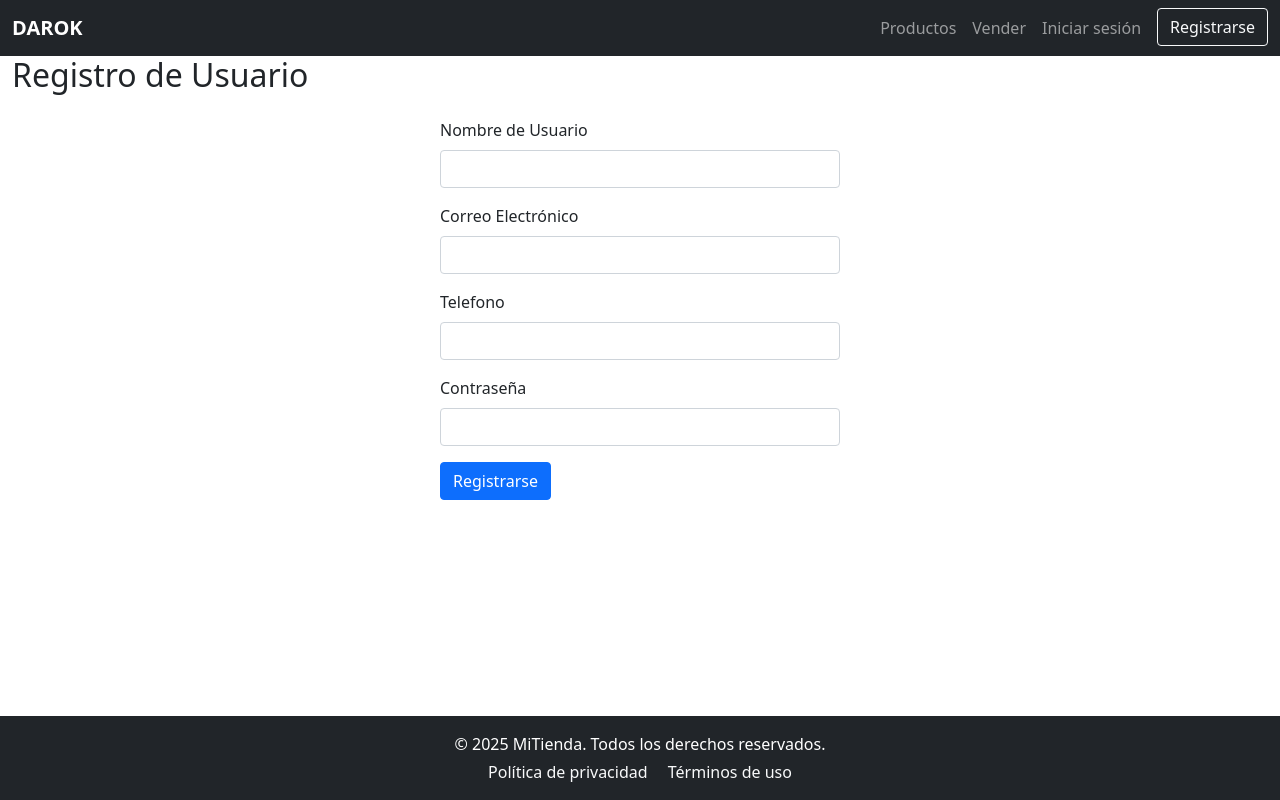
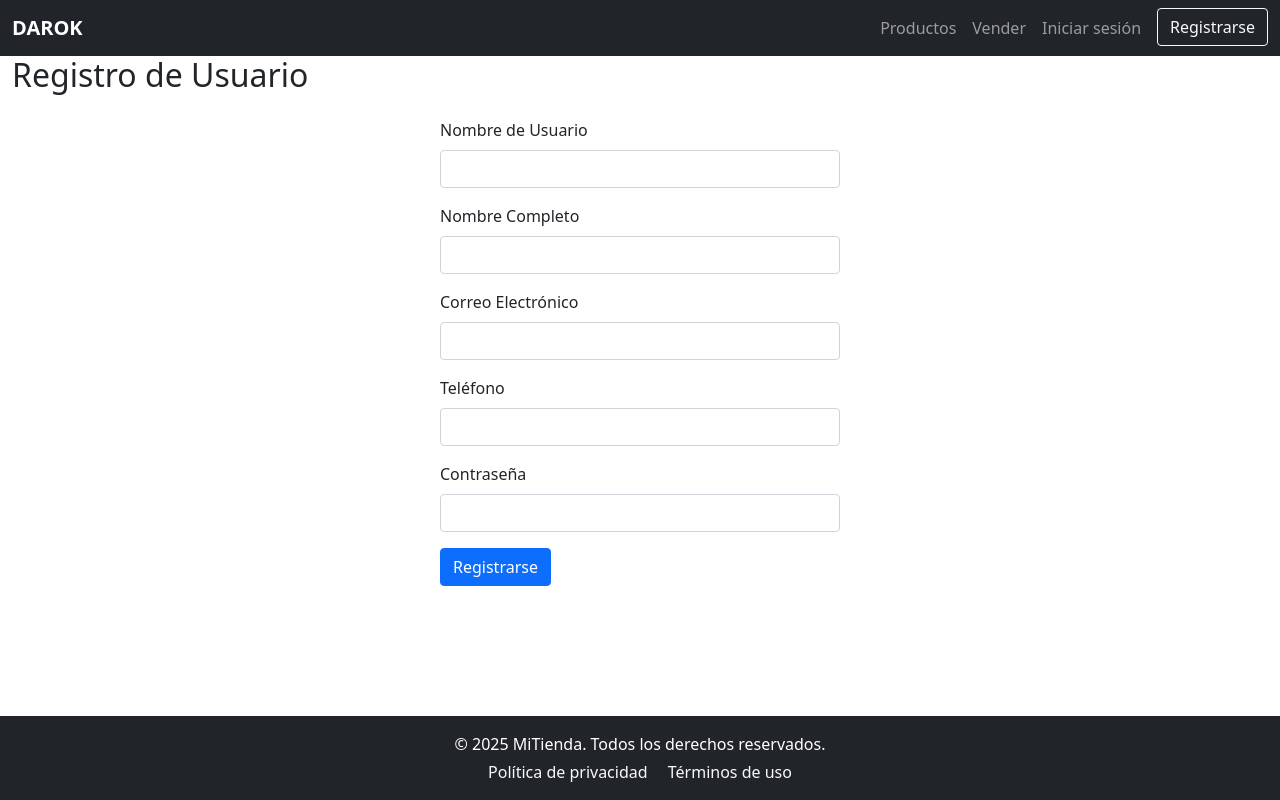
Before and after one commit to Vidnewgen/proyectoII, a Flask app: template templates/registro.html in a window 1280 px wide. Run offline with Flask 3, Linux system fonts and the light colour scheme; the template is opened without the code that fills it, so the values that code supplies are empty; some libraries are stand-ins or nearby versions.

Commit message:
cambio de registro.html

```diff
--- a/templates/registro.html
+++ b/templates/registro.html
@@ -30,16 +30,12 @@
 </head>
 <body>
     <div class="page-container">
-        <!-- Navbar (Se incluye desde un archivo separado) -->
         {% include 'components/navbar.html' %}
 
         <div class="container-fluid content-wrap">
             <div class="row">
                 <div class="col-md-12">
-                    <!-- Contenido principal -->
                     <h2>Registro de Usuario</h2>
-
-                    <!-- Formulario de registro -->
                     <div class="form-container mt-4">
                         <form method="POST" action="{{ url_for('registro') }}">
                             <div class="mb-3">
@@ -47,12 +43,16 @@
                                 <input type="text" class="form-control" id="username" name="username" required>
                             </div>
                             <div class="mb-3">
+                                <label for="nombre" class="form-label">Nombre Completo</label>
+                                <input type="text" class="form-control" id="nombre" name="nombre" required>
+                            </div>
+                            <div class="mb-3">
                                 <label for="correo" class="form-label">Correo Electrónico</label>
                                 <input type="email" class="form-control" id="correo" name="correo" required>
                             </div>
                             <div class="mb-3">
-                                <label for="correo" class="form-label">Telefono</label>
-                                <input type="email" class="form-control" id="telefono" name="telefono" required>
+                                <label for="telefono" class="form-label">Teléfono</label>
+                                <input type="tel" class="form-control" id="telefono" name="telefono" required>
                             </div>
                             <div class="mb-3">
                                 <label for="password" class="form-label">Contraseña</label>
@@ -65,7 +65,6 @@
             </div>
         </div>
 
-        <!-- Footer (Se incluye desde un archivo separado) -->
         {% include 'components/footer.html' %}
     </div>
 </body>
```
